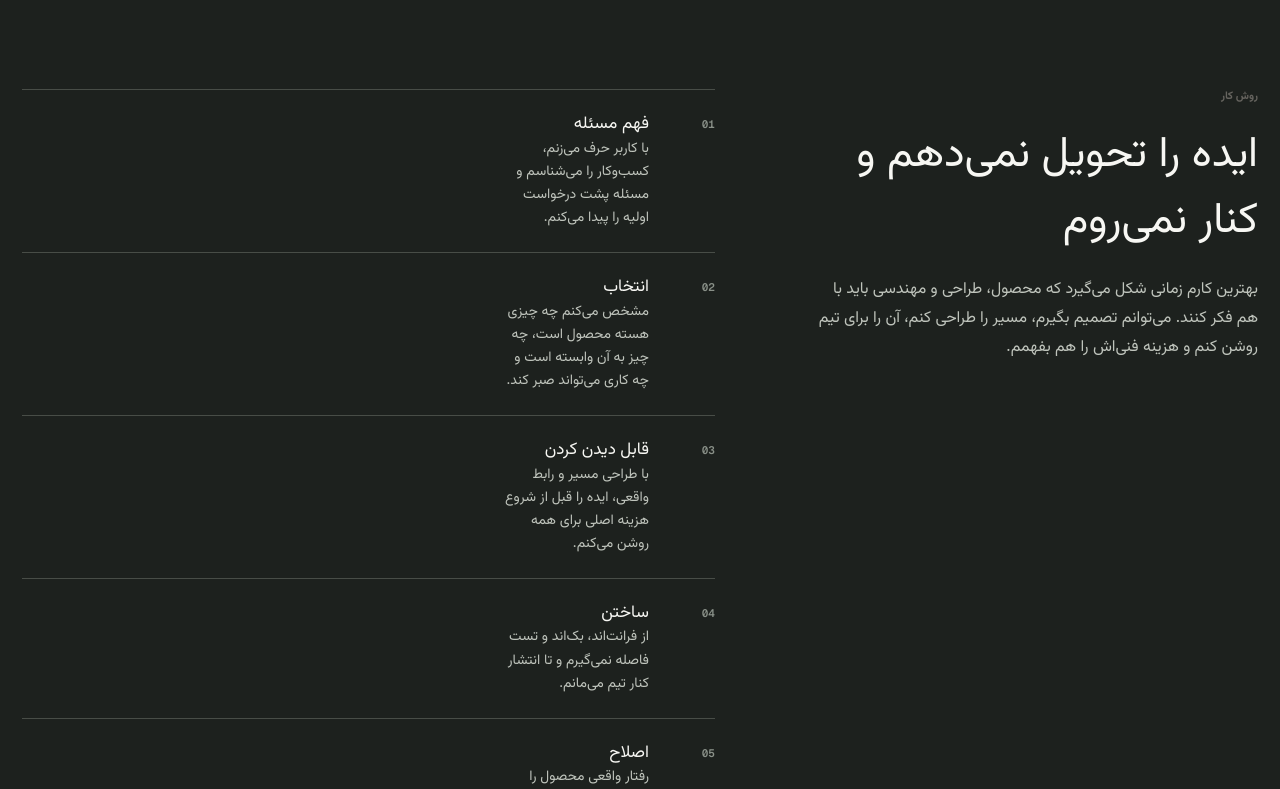
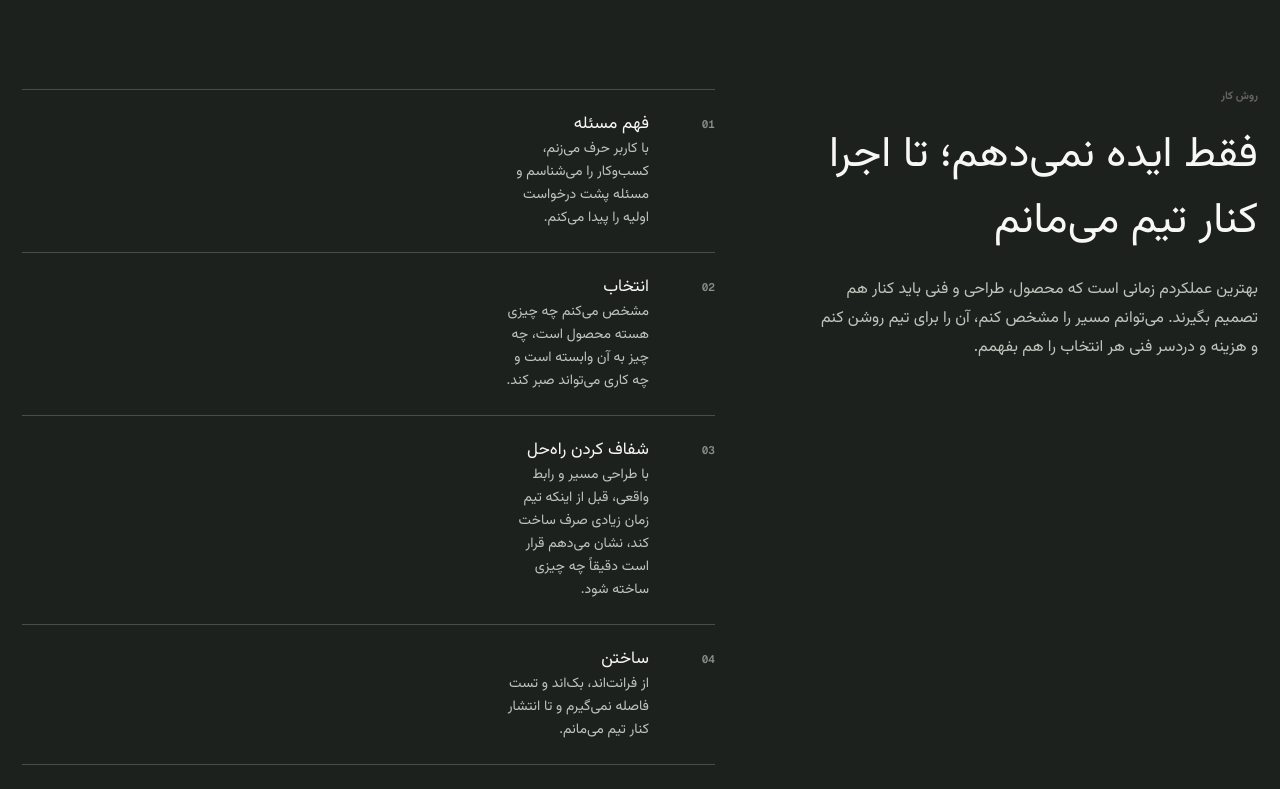
Before and after one commit to ShawnMcRich/portfolio, a Next.js app: page /fa in a window 1280 px wide. Shown: the part 4240-5029 px from the top of the page. Built offline with nearby package versions, Linux system fonts and the light colour scheme.

Commit message:
Make Persian working style copy more natural

```diff
--- a/app/site.tsx
+++ b/app/site.tsx
@@ -142,15 +142,15 @@ const copy = {
       "اینجا می‌توانم بدون کلی‌گویی درباره پروژه‌ها حرف بزنم؛ اینکه مسئله از کجا شروع شد، چه تصمیمی گرفتم، کدام بخش را خودم ساختم و امروز محصول کجاست.",
     allWork: "مشاهده همه پروژه ها",
     proof: "خلاصه ماجرا",
-    capabilities: "ایده را تحویل نمی‌دهم و کنار نمی‌روم",
+    capabilities: "فقط ایده نمی‌دهم؛ تا اجرا کنار تیم می‌مانم",
     capabilitiesIntro:
-      "بهترین کارم زمانی شکل می‌گیرد که محصول، طراحی و مهندسی باید با هم فکر کنند. می‌توانم تصمیم بگیرم، مسیر را طراحی کنم، آن را برای تیم روشن کنم و هزینه فنی‌اش را هم بفهمم.",
+      "بهترین عملکردم زمانی است که محصول، طراحی و فنی باید کنار هم تصمیم بگیرند. می‌توانم مسیر را مشخص کنم، آن را برای تیم روشن کنم و هزینه و دردسر فنی هر انتخاب را هم بفهمم.",
     capabilityItems: [
       ["فهم مسئله", "با کاربر حرف می‌زنم، کسب‌وکار را می‌شناسم و مسئله پشت درخواست اولیه را پیدا می‌کنم."],
       ["انتخاب", "مشخص می‌کنم چه چیزی هسته محصول است، چه چیز به آن وابسته است و چه کاری می‌تواند صبر کند."],
-      ["قابل دیدن کردن", "با طراحی مسیر و رابط واقعی، ایده را قبل از شروع هزینه اصلی برای همه روشن می‌کنم."],
+      ["شفاف کردن راه‌حل", "با طراحی مسیر و رابط واقعی، قبل از اینکه تیم زمان زیادی صرف ساخت کند، نشان می‌دهم قرار است دقیقاً چه چیزی ساخته شود."],
       ["ساختن", "از فرانت‌اند، بک‌اند و تست فاصله نمی‌گیرم و تا انتشار کنار تیم می‌مانم."],
-      ["اصلاح", "رفتار واقعی محصول را می‌بینم، خطاها را پیدا می‌کنم و وقتی واقعیت با فرض ما فرق دارد، مسیر را عوض می‌کنم."],
+      ["بازبینی و اصلاح", "رفتار واقعی محصول را می‌بینم، خطاها را پیدا می‌کنم و وقتی واقعیت با فرض ما فرق دارد، مسیر را عوض می‌کنم."],
     ],
     path: "مسیر تجربه",
     pathIntro:
```
